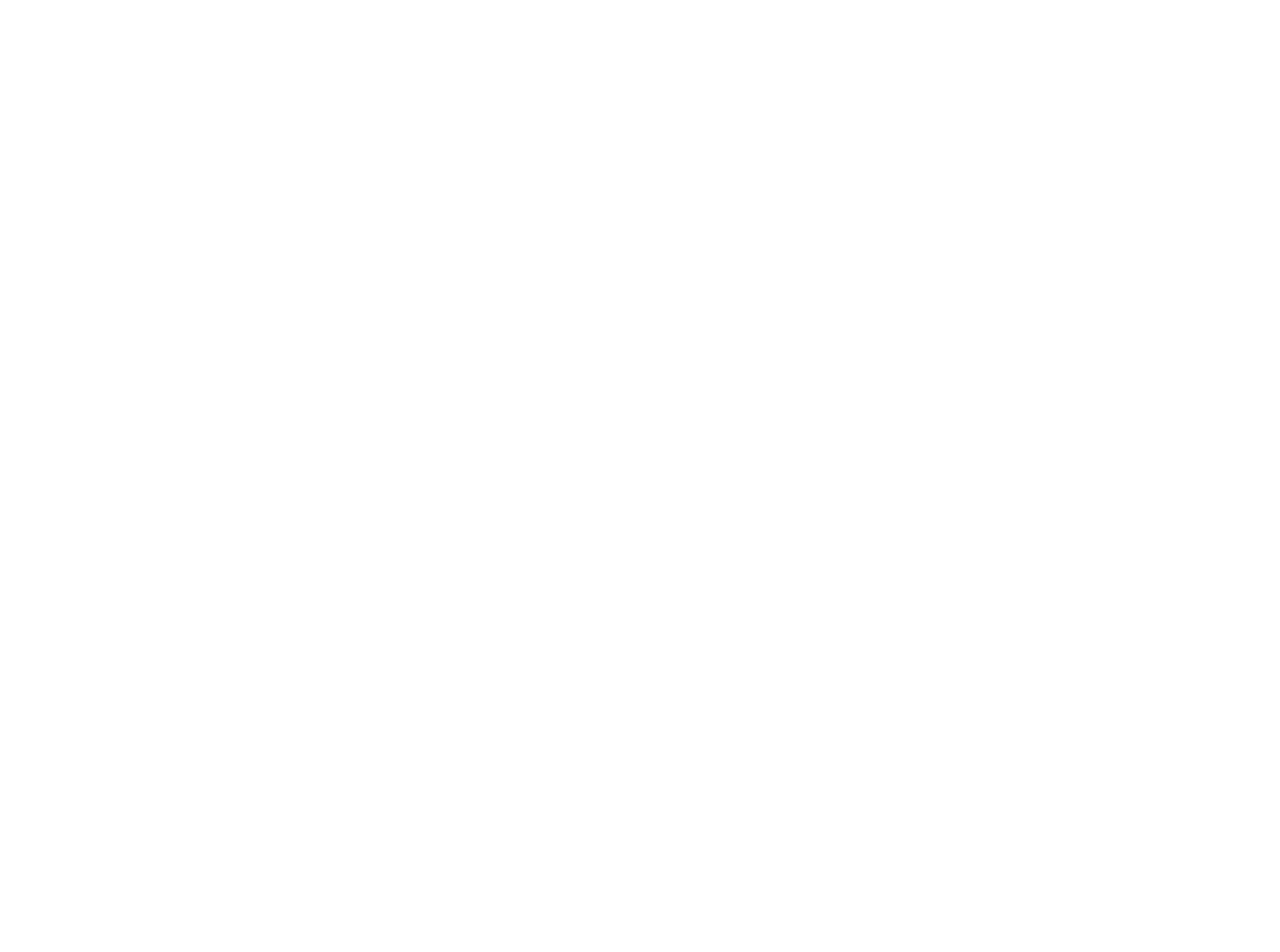
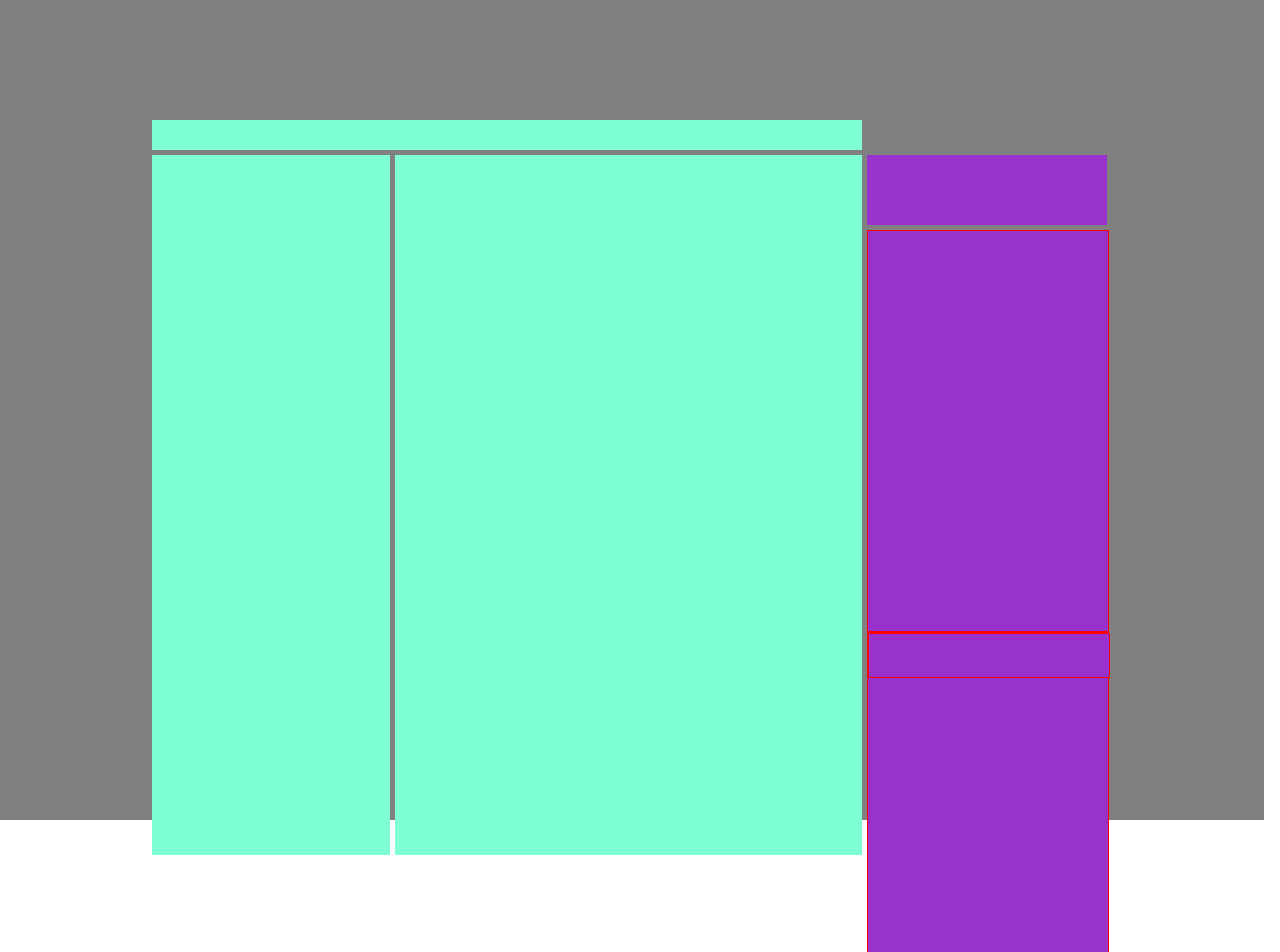
Before and after one commit to Vadim198527/Bora, a Vue app: page / in a window 1280 px wide. Shown: the part 180-1132 px from the top of the page. Before the commit the page ends 800 px from the top, so only its background shows below. Built offline with nearby package versions, Linux system fonts and the light colour scheme.

Commit message:
Правая колонка

```diff
--- a/src/App.vue
+++ b/src/App.vue
@@ -1,5 +1,30 @@
 <template>
+    <div id="root">
+        <div id="content-wrapper">
+            <main id="content">
+                <section id="section1">
+                    <nav id="navigation">
+                    </nav>
+                    <div id="page-wrapper">
+                        <div id="news-left"></div>
+                        <div id="main-page"></div>
+                    </div>
+                </section>
+                <section id="section2">
+                    <div id="user-panel">
 
+                    </div>
+
+                    <div id="ad">
+                    </div>
+
+                    <div id="news-right">
+                        <header id="header-news"></header>
+                    </div>
+                </section>
+            </main>
+        </div>
+    </div>
 </template>
 
 <script>
@@ -11,6 +36,88 @@
 	}
 </script>
 
-<style>
+<style scoped>
+
+    #root {
+        background-color: gray;
+        margin: -8px;
+        width: 100%;
+        padding-top: 300px;
+    }
+
+    #content-wrapper {
+        display: flex;
+        justify-content: center;
+    }
+
+    #content {
+        display: flex;
+        height: 700px;
+        min-width: 960px;
+    }
+
+    #page-wrapper {
+        display: flex;
+        margin-top: 5px;
+    }
+
+    #section1 {
+        width: 710px;
+    }
+
+    #navigation {
+        width: 710px;
+        height: 30px;
+        background-color: aquamarine;
+    }
+
+    #news-left {
+        width: 240px;
+        background-color: aquamarine;
+        height: 700px;
+        margin-right: 5px;
+    }
+
+    #main-page {
+        height: 700px;
+        width: 470px;
+        background-color: aquamarine;
+    }
+
+    #section2 {
+        width: 240px;
+        /*background-color: aquamarine;*/
+        margin-left: 5px;
+        margin-top: 35px;
+    }
+
+        #user-panel {
+            width: 100%;
+            height: 70px;
+            margin-bottom: 5px;
+            background-color: darkorchid;
+        }
+
+        #ad {
+            width: 100%;
+            height: 400px;
+            border: 1px solid red;
+            background-color: darkorchid;
+        }
+
+        #news-right {
+            width: 100%;
+            height: 500px;
+            border: 1px solid red;
+            background-color: darkorchid;
+        }
+
+            #header-news {
+                width: 100%;
+                height: 43px;
+                border: 1px solid red;
+                background-color: darkorchid;
+            }
+
 
 </style>
```
Also changed, not shown: src/test.html (+3 -66 lines).
